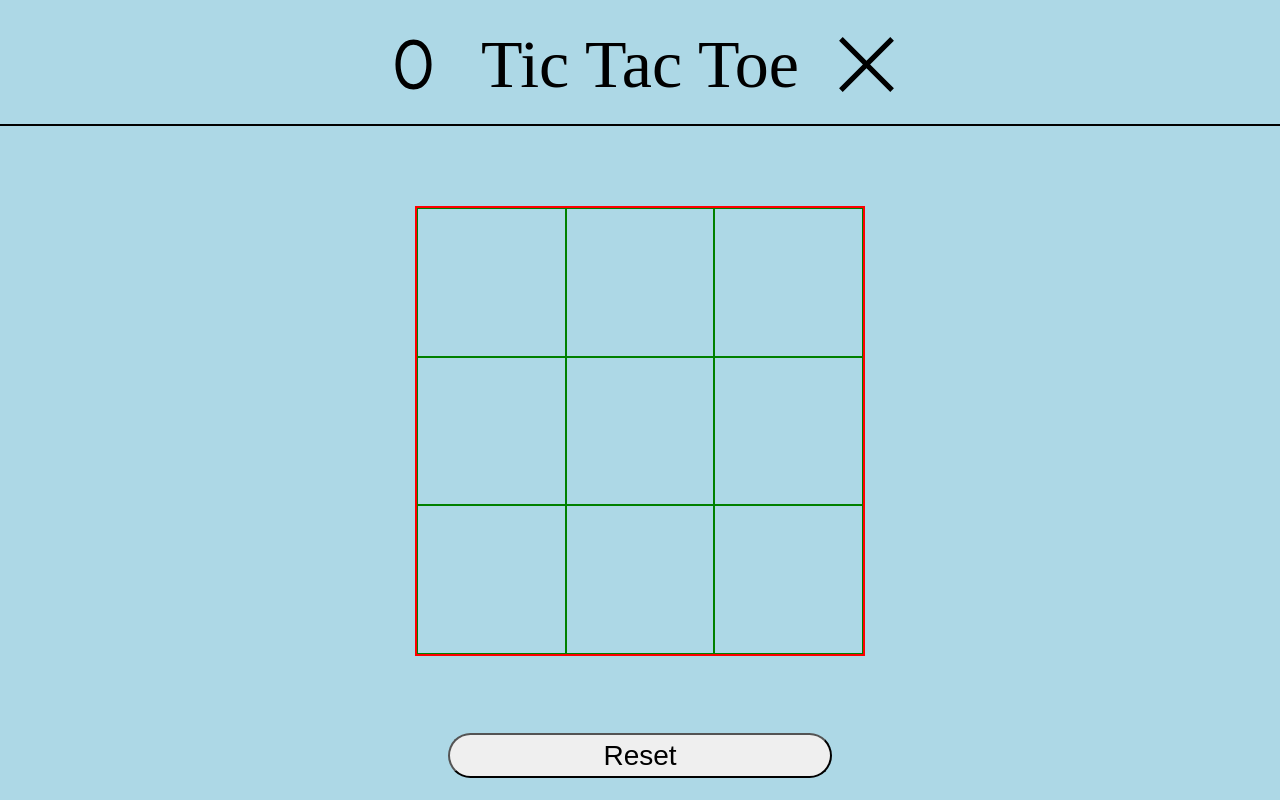
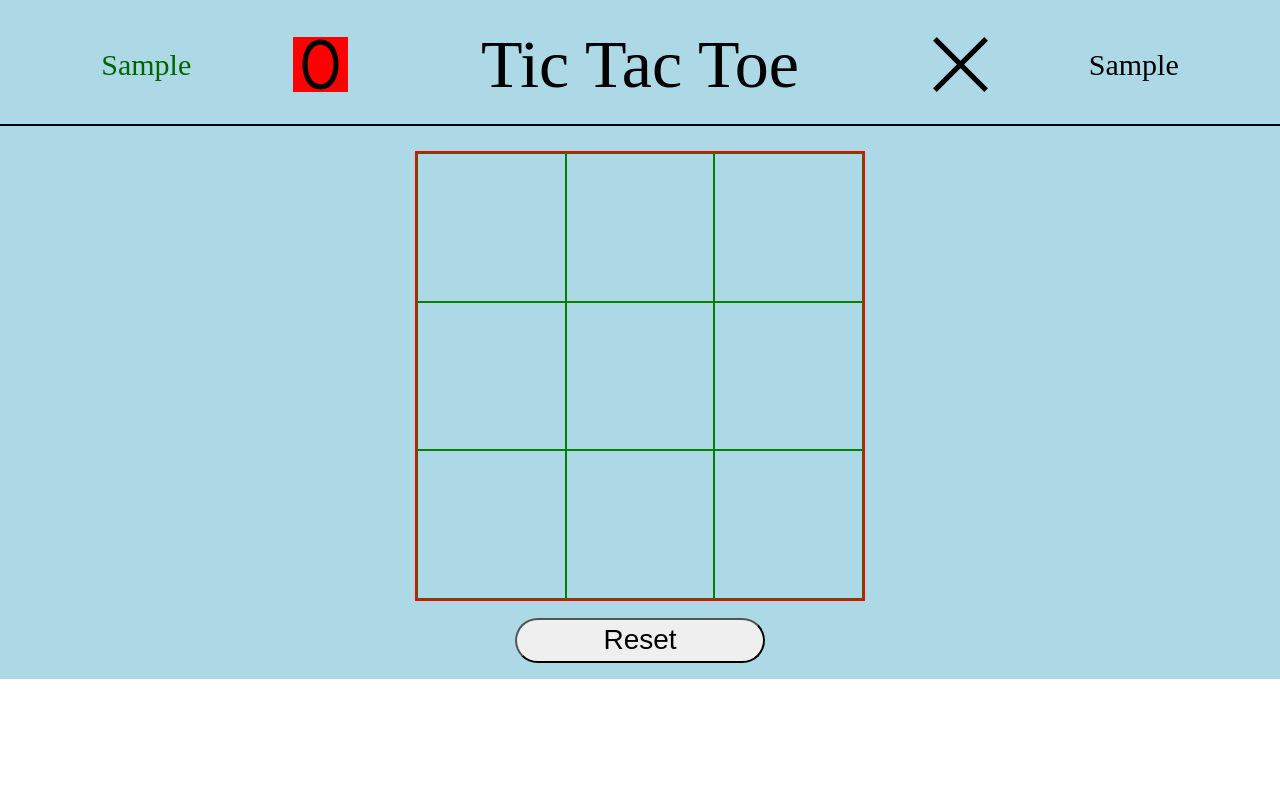
Before and after one commit to muditchoudhary/tic_tac_toe, a plain HTML site: page index.html in a window 1280 px wide. Both pictures are taken after typing "Sample", "Sample" into the empty fields and a click on the button "Play". Drawn offline with Linux system fonts and the light colour scheme.

Commit message:
Added a function to highlight player name when their turn

```diff
--- a/index.html
+++ b/index.html
@@ -10,9 +10,11 @@
 	<body>
 		<div class="player-details-window">
 			<div class="heading">
+                <span></span>
 				<img src="Assets/Icons/zero.svg" alt="Zero" />
 				<span>Tic Tac Toe</span>
 				<img src="Assets/Icons/cross.svg" alt="Cross" />
+                <span></span>
 			</div>
 			<form action="" class="name-inputs">
 				<p>
@@ -40,9 +42,11 @@
 		</div>
 		<div class="game-window">
 			<div class="heading">
-				<img src="Assets/Icons/zero.svg" alt="Zero" />
+                <span class="player-names" id="first"></span>
+				<img src="Assets/Icons/zero.svg" id="zero" alt="Zero" />
 				<span>Tic Tac Toe</span>
-				<img src="Assets/Icons/cross.svg" alt="Cross" />
+				<img src="Assets/Icons/cross.svg" id="cross" alt="Cross" />
+                <span class="player-names" id="second"></span>
 			</div>
 			<div class="board">
 				<div class="box"></div>
--- a/script.js
+++ b/script.js
@@ -44,15 +44,48 @@ const game = (() => {
 		}
 	};
 
+    const displayPlayerNames = (playerOneName, playerTwoName) => {
+        const nameSpans = document.querySelectorAll('.player-names');
+        nameSpans[0].innerText = playerOneName;
+        nameSpans[1].innerText = playerTwoName;
+    }
+
+    const highlightPlayerAndMarker = () => {
+        const firstNameSpan = document.querySelector('#first');
+        const secondNameSpan = document.querySelector('#second');
+        const zeroLogo = document.querySelector('#zero');
+        const crossLogo = document.querySelector('#cross');
+
+        const unHightlight = (element, logo) => {
+            element.style.color = 'black';
+            logo.classList.remove('highlight');
+
+        }
+        if (currentPlayer === playerOne) {
+            unHightlight(secondNameSpan, crossLogo);
+            firstNameSpan.style.color = 'darkgreen';
+            zeroLogo.classList.add('highlight');
+        } else {
+            unHightlight(firstNameSpan, zeroLogo);
+            secondNameSpan.style.color = 'darkgreen';
+            crossLogo.classList.add('highlight');
+        }
+
+    }
+
     const initialzePlayers = (playerOneName, playerTwoName) => {
-        playerOne = player(playerOneName, 'X');
-        playerTwo = player(playerTwoName, 'O');
+        playerOne = player(playerOneName, 'O');
+        playerTwo = player(playerTwoName, 'X');
         currentPlayer = playerOne;
+
+        displayPlayerNames(playerOne.getName(), playerTwo.getName());
+        highlightPlayerAndMarker()
     }
 
 	const anynamousFunctionHandler = (e) => {
 		if (e.target.getAttribute("data-isclick") === "not-clicked") {
 			const player = switchPlayer();
+            highlightPlayerAndMarker()
 			player.addMarker(e.target, player.getMarker());
 			const boxIndex = e.target.getAttribute("data-index");
 			const array = gameBoard.getArray();
--- a/style.css
+++ b/style.css
@@ -13,9 +13,6 @@
 
 form {
 	justify-self: center;
-	width: 70%;
-	/* align-self: center; */
-	height: 65%;
 	display: grid;
 	grid-template-rows: 1fr 1fr 1fr;
 	justify-items: center;
@@ -51,24 +48,35 @@ form button {
 }
 
 .heading {
-	display: flex;
+	display: grid;
+	grid-template-columns: 0.5fr 55px 1fr 55px 0.5fr;
 	align-items: center;
 	font-size: 68px;
-	justify-content: center;
+	grid-template-rows: 1fr;
 	margin: 10px;
 	width: 100%;
 	padding-bottom: 20px;
+	justify-items: center;
 	border-bottom: 2px solid black;
 }
 
+.highlight {
+    background: red;
+}
 .heading span {
-	margin: 0px 40px;
+	margin: 0px 20px;
+}
+
+.player-names {
+	font-size: 30px;
+	display: flex;
+	justify-content: center;
+	text-align: center;
 }
 
 .game-window {
 	display: none;
 	grid-template-rows: 0.2fr 1fr 0.1fr;
-	height: 100vh;
 	background: lightblue;
 	justify-items: center;
 	padding: 15px 0px;
@@ -82,6 +90,7 @@ form button {
 	grid-template-columns: repeat(3, 3fr);
 	grid-template-rows: repeat(3, 3fr);
 	align-self: center;
+	margin: 15px 0px;
 }
 
 .box {
@@ -92,14 +101,14 @@ form button {
 }
 
 .reset {
-    width: 30%;
-    border-radius: 35px;
-    font-size: 28px;
-    height: 45px;
-    align-self: center;
+	width: 250px;
+	border-radius: 35px;
+	font-size: 28px;
+	height: 45px;
+	align-self: center;
 }
 
 .win-boxes {
 	border: 1px solid blue;
-    background: lightgreen;
+	background: lightgreen;
 }
```
